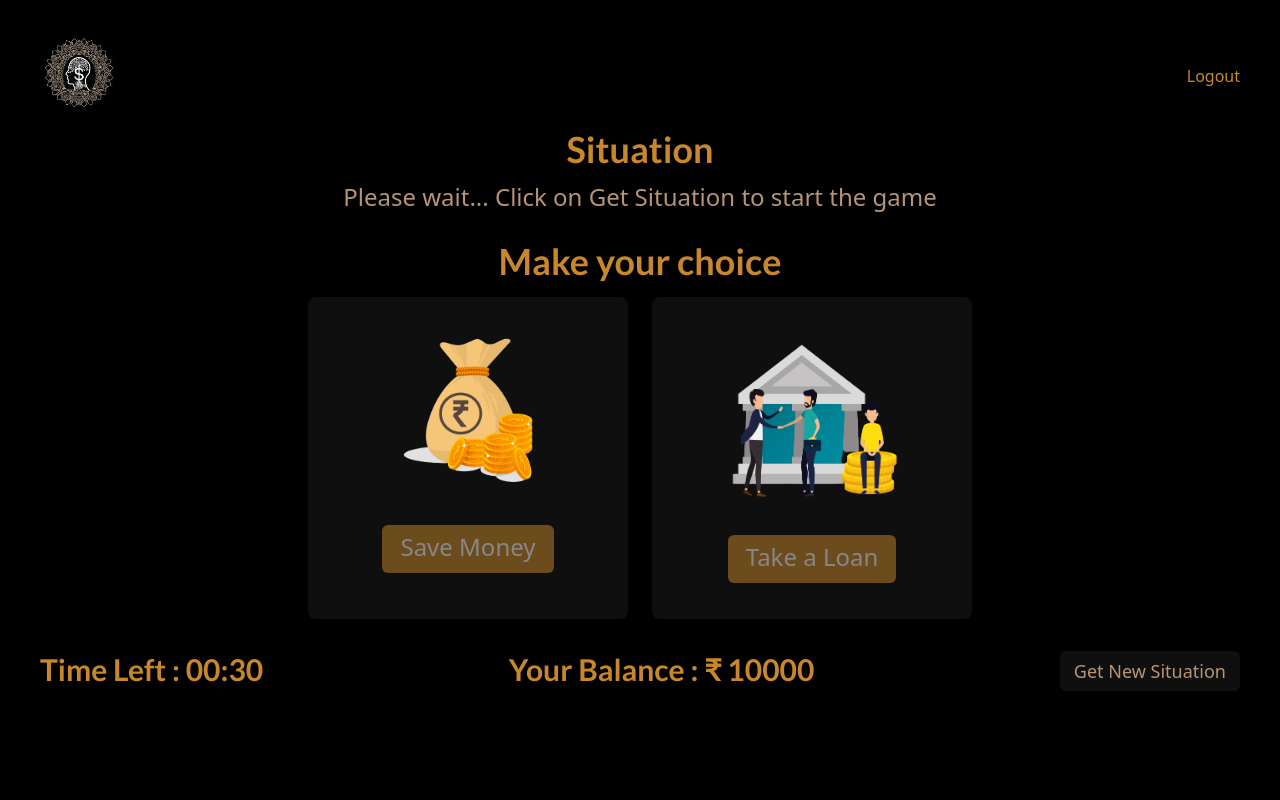
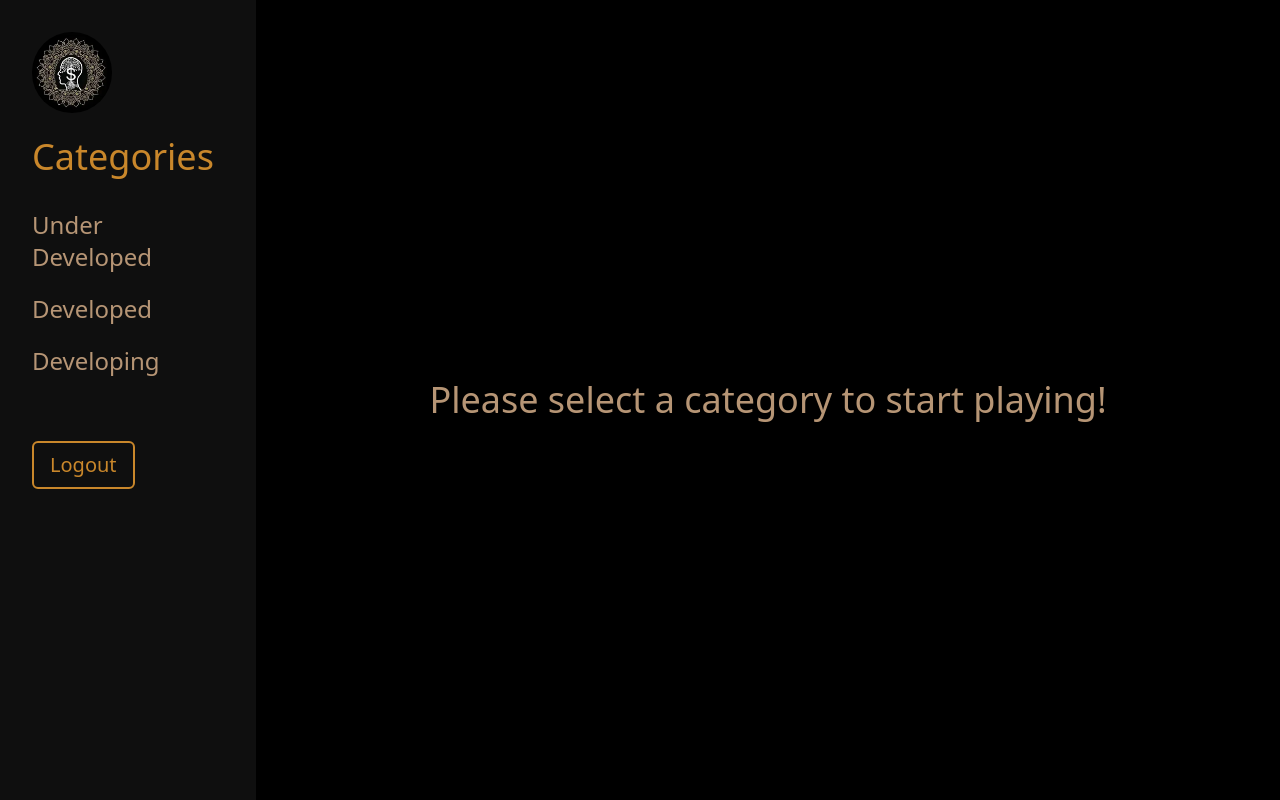
Before and after one commit to RajatAgrawal117/AnirvedaWebsite, a React (Vite) app: page /mockrbi/play in a window 1280 px wide. Shown: the top 800 px of the page. Built offline with nearby package versions, Linux system fonts and the light colour scheme.

Commit message:
warmup for mockrbi 2.0

```diff
--- a/src/Pages/MockRBI/Play.jsx
+++ b/src/Pages/MockRBI/Play.jsx
@@ -1,7 +1,9 @@
-import React from "react"
+import React, { useState, useEffect } from "react"
 
 import Navbar from "../../components/MockRBI/Navbar"
 import PlayMain from "../../components/MockRBI/PlayMain"
+import { Sidebar } from "../../components/MockRBI/Sidebar"
+import { useLocation, useNavigate } from "react-router-dom"
 
 // Using Context
 // import {useContext} from "react"
@@ -17,9 +19,23 @@ export default function Play() {
 
   // console.log(clickedSituation)
 
+  const location = useLocation()
+  console.log(location)
+  const navigate = useNavigate()
+
   return (
-    <div className="min-h-screen bg-black px-10 py-8">
-      <Navbar />
+    <div className="grid min-h-screen grid-cols-mockrbiSidebar bg-black">
+      {/* <Navbar /> */}
+
+      <Sidebar />
+
+      {location.pathname === "/mockrbi/play" && !location.search && (
+        <div className="flex items-center justify-center">
+          <h1 className="text-4xl text-secondary">
+            Please select a category to start playing!
+          </h1>
+        </div>
+      )}
 
       <PlayMain />
     </div>
--- a/src/components/MockRBI/PlayMain.jsx
+++ b/src/components/MockRBI/PlayMain.jsx
@@ -1,6 +1,6 @@
 // NOTE: This code is too monolithic. Problem of refactoring into smaller components is that, we need to pass a lot of props to the child components. That's why it is monolithic :)
 
-import React, {useState, useEffect} from "react"
+import React, { useState, useEffect } from "react"
 import axios from "axios"
 import ReactModal from "react-modal"
 
@@ -131,7 +131,7 @@ export default function Play() {
 
   return (
     <>
-      <div>
+      <div className="mt-16">
         {/* Timer */}
         <div
           className={` ${
@@ -186,7 +186,7 @@ export default function Play() {
             Make your choice
           </h1>
 
-          <div className="mt-7 space-y-7 sm:flex sm:flex-row sm:flex-wrap sm:gap-6 sm:space-y-0 md:mt-4 lg:justify-center lg:gap-6">
+          <div className="mt-7 space-y-7 sm:flex sm:flex-row sm:flex-wrap sm:gap-6 sm:space-y-0 md:mt-6 lg:justify-center lg:gap-6">
             {choices.map((choice) => (
               <div
                 key={choice.id}
@@ -216,7 +216,7 @@ export default function Play() {
         </div>
 
         {/* This Balance and Timer will be visible on larger screens */}
-        <div className="mt-8  hidden md:flex md:justify-between">
+        <div className="mt-8  hidden px-10 md:flex md:justify-between">
           {/* Timer */}
           <div className={`${showTimer ? "md:flex" : "invisible"}`}>
             <h1 className="font-Lato text-3xl font-semibold text-primary">
--- /dev/null
+++ b/src/components/MockRBI/Sidebar.jsx
@@ -0,0 +1,79 @@
+import React from "react"
+import { Link, useLocation } from "react-router-dom"
+// Auth0
+import { useAuth0 } from "@auth0/auth0-react"
+
+export const Sidebar = () => {
+  const { logout } = useAuth0()
+  const location = useLocation()
+
+  const categories = [
+    {
+      name: "Under Developed",
+      url: "underdeveloped",
+    },
+    {
+      name: "Developed",
+      url: "developed",
+    },
+    {
+      name: "Developing",
+      url: "developing",
+    },
+  ]
+
+  return (
+    <>
+      <div className="min-h-screen bg-tertiary p-8">
+        <div className="w-20">
+          <Link to="/">
+            <img
+              src="/images/logos/logo.webp"
+              className="rounded-full"
+              alt="Anirveda Logo"
+            />
+          </Link>
+        </div>
+        <div className="mt-6">
+          <h1 className="text-4xl font-medium text-primary">Categories</h1>
+
+          <div className="mt-8">
+            {categories.map((category, index) => {
+              return (
+                <div key={index} className="mt-5">
+                  <Link to={`/mockrbi/play?${category.url}`}>
+                    <h2
+                      className={`text-2xl text-secondary
+                    ${
+                      location.search === `?${category.url}`
+                        ? "rounded-sm bg-secondary-opacity py-2 pl-6 font-medium"
+                        : "font-normal"
+                    }
+                    `}
+                    >
+                      {category.name}
+                    </h2>
+                  </Link>
+                </div>
+              )
+            })}
+          </div>
+
+          <h3
+            className="mt-16 w-fit cursor-pointer rounded-md border-2 border-primary px-4 py-2 text-xl text-primary hover:bg-primary hover:text-tertiary hover:duration-300"
+            onClick={() =>
+              logout({
+                logoutParams: {
+                  returnTo: "http://localhost:5173/mockrbi", // for local testing
+                  //   returnTo: "https://anirveda.osailpdeu.in/mockrbi", // for local testing
+                },
+              })
+            }
+          >
+            Logout
+          </h3>
+        </div>
+      </div>
+    </>
+  )
+}
--- a/src/components/Registration/Form.jsx
+++ b/src/components/Registration/Form.jsx
@@ -2,8 +2,9 @@ import React, { useState } from "react"
 import axios from "axios"
 import toast, { Toaster, ToastBar } from "react-hot-toast"
 
-const API_URL = "http://localhost:3000/api/v1" // Just for local testing
-const PROD_API_URL = "https://anirveda-datanomics.onrender.com/api/v1"
+// const API_URL = "http://localhost:3000/api/v1" // Just for local testing
+const API_URL = "http://127.0.0.1:5001/api/v1" // Just for local testing
+// const API_URL = "https://anirveda-datanomics.onrender.com/api/v1"
 
 export default function Form({ event_name }) {
   //   console.log(event_name)
@@ -41,7 +42,7 @@ export default function Form({ event_name }) {
     } else {
       setIsSubmitting(true)
       axios
-        .post(`${PROD_API_URL}/register`, {
+        .post(`${API_URL}/register`, {
           ...formData,
           event: event_name,
         })
@@ -228,8 +229,10 @@ export default function Form({ event_name }) {
               <input
                 type="submit"
                 value={isSubmitting ? "Submitting..." : "Register"}
-                className="cursor-pointer rounded-lg bg-primary px-8 py-1 font-semibold text-black md:text-2xl"
+                className={`cursor-pointer rounded-lg bg-primary px-8 py-1 font-semibold text-black md:text-2xl
+                ${isSubmitting ? "opacity-50" : "hover:bg-primary-15"}`}
                 onClick={handleSubmit}
+                disabled={isSubmitting}
               />
             </div>
           </form>
--- a/src/main.jsx
+++ b/src/main.jsx
@@ -4,7 +4,7 @@ import App from "./App"
 import "./index.css"
 
 // Auth0 Provider
-import {Auth0Provider} from "@auth0/auth0-react"
+import { Auth0Provider } from "@auth0/auth0-react"
 
 ReactDOM.createRoot(document.getElementById("root")).render(
   <React.StrictMode>
@@ -12,8 +12,8 @@ ReactDOM.createRoot(document.getElementById("root")).render(
       domain="dev-4ctid16d4rtft2xs.us.auth0.com"
       clientId="fpcvfXJqVdmGPIZCqRnfUsQRn2IpHnMR"
       authorizationParams={{
-        // redirect_uri: "http://localhost:5173/mockrbi/play", // for local testing
-        redirect_uri: "https://anirveda.osailpdeu.in/mockrbi/play", // for local testing
+        redirect_uri: "http://localhost:5173/mockrbi/play", // for local testing
+        // redirect_uri: "https://anirveda.osailpdeu.in/mockrbi/play", // for local testing
       }}
     >
       <App />
--- a/tailwind.config.cjs
+++ b/tailwind.config.cjs
@@ -21,7 +21,8 @@ module.exports = {
         inputFieldColor: "rgba(0, 0, 0, 0.06)",
       },
       gridTemplateColumns: {
-        "contactSection": "1fr 2fr",
+        contactSection: "1fr 2fr",
+        mockrbiSidebar: "20% 80%",
       },
       fontFamily: {
         Lato: ["Lato", "sans-serif"],
```
Also changed, not shown: src/Pages/MockRBI/Test.jsx (added).
